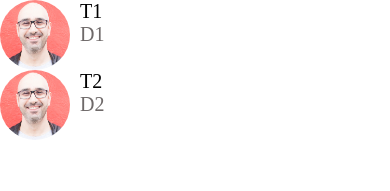
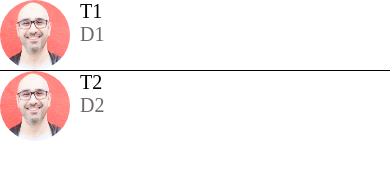
Before and after one commit to michaelsatterfield/uSell, a React Native app: screen / in a window 390 px wide. Shown: the top 191 px of the page. Built offline with nearby package versions, Linux system fonts and the light colour scheme.

Commit message:
Adding Reusable components

```diff
--- /dev/null
+++ b/components/Screen.js
@@ -0,0 +1,16 @@
+import React from 'react';
+import Constants from 'expo-constants';
+import { StyleSheet, SafeAreaView } from "react-native";
+
+function Screen({ children }) {
+    return (
+        <SafeAreaView style={styles.screen}>{children}</SafeAreaView>
+    );
+}
+
+const styles = StyleSheet.create({
+    screen: {
+       paddingTop: Constants.statusBarHeight
+    }
+});
+export default Screen;
--- a/package.json
+++ b/package.json
@@ -11,6 +11,7 @@
     "@expo/vector-icons": "^12.0.5",
     "@react-native-community/hooks": "^2.8.1",
     "expo": "^42.0.5",
+    "expo-constants": "^13.0.0",
     "expo-status-bar": "~1.0.4",
     "react": "16.13.1",
     "react-dom": "16.13.1",
--- a/screens folder/MessageScreen.js
+++ b/screens folder/MessageScreen.js
@@ -1,6 +1,10 @@
 import React from 'react';
-import {FlatList, SafeAreaView, Platform, StatusBar, StyleSheet} from 'react-native'
-import ListItem from "../components/ListItem"
+import {FlatList, StyleSheet, View} from 'react-native';
+
+import ListItem from "../components/ListItem";
+import Screen from "../components/Screen";
+
+
 
 const messages = [
     {
@@ -19,7 +23,7 @@ const messages = [
 
 const MessageScreen = () => {
     return (
-        <SafeAreaView style={styles.screen}>
+     <Screen>
             <FlatList
                 data={messages}
                 keyExtractor={message => message.id.toString()}
@@ -30,15 +34,16 @@ const MessageScreen = () => {
                         image={item.image}
                     />
                 }
+                ItemSeparatorComponent={() =>
+                    <View style={{ width: "100", height: 1, backgroundColor: "#000"}} /> }
             />
-        </SafeAreaView>
+     </Screen>
     );
 };
 
+
 const styles = StyleSheet.create({
-    screen: {
-        paddingTop: Platform.OS === 'android' ? StatusBar.currentHeight: 0
-    }
+
 });
 
 
```
Also changed, not shown: 2 other files (tests, documents, lock files or other folders).
